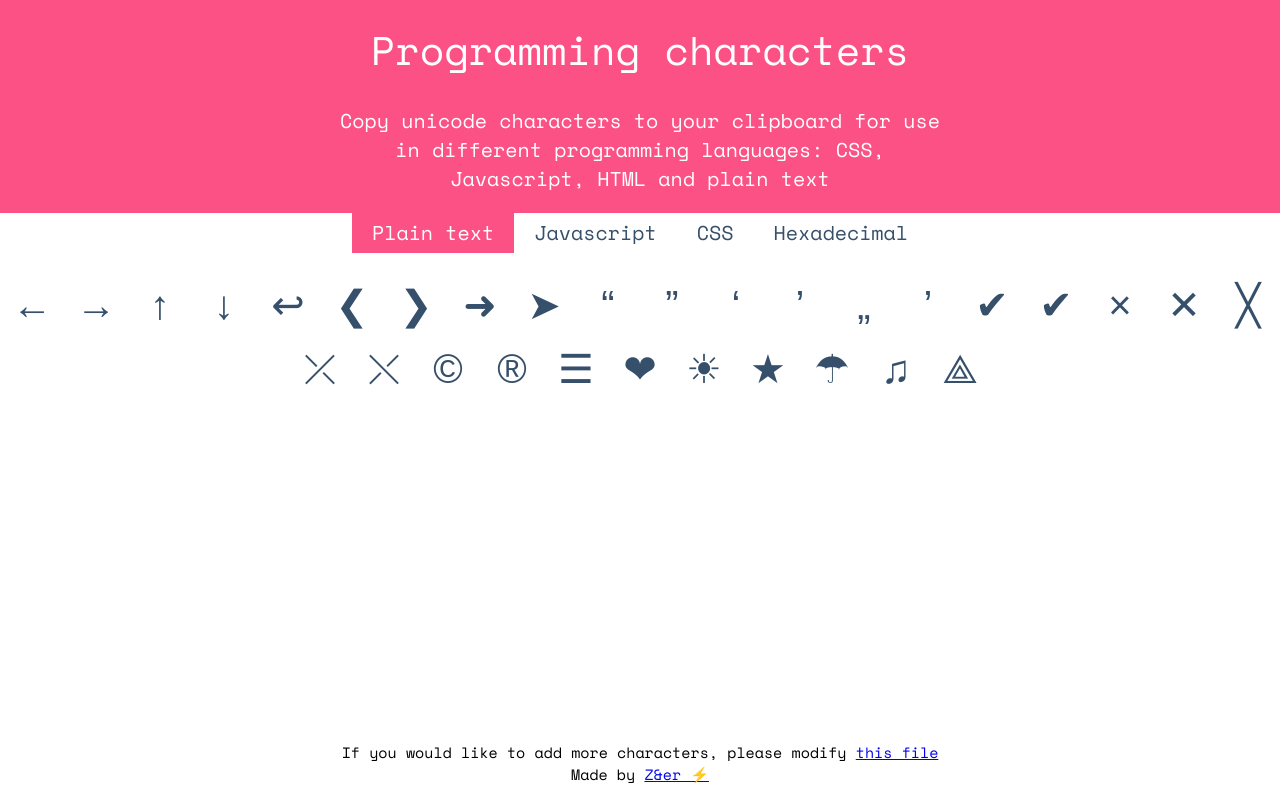
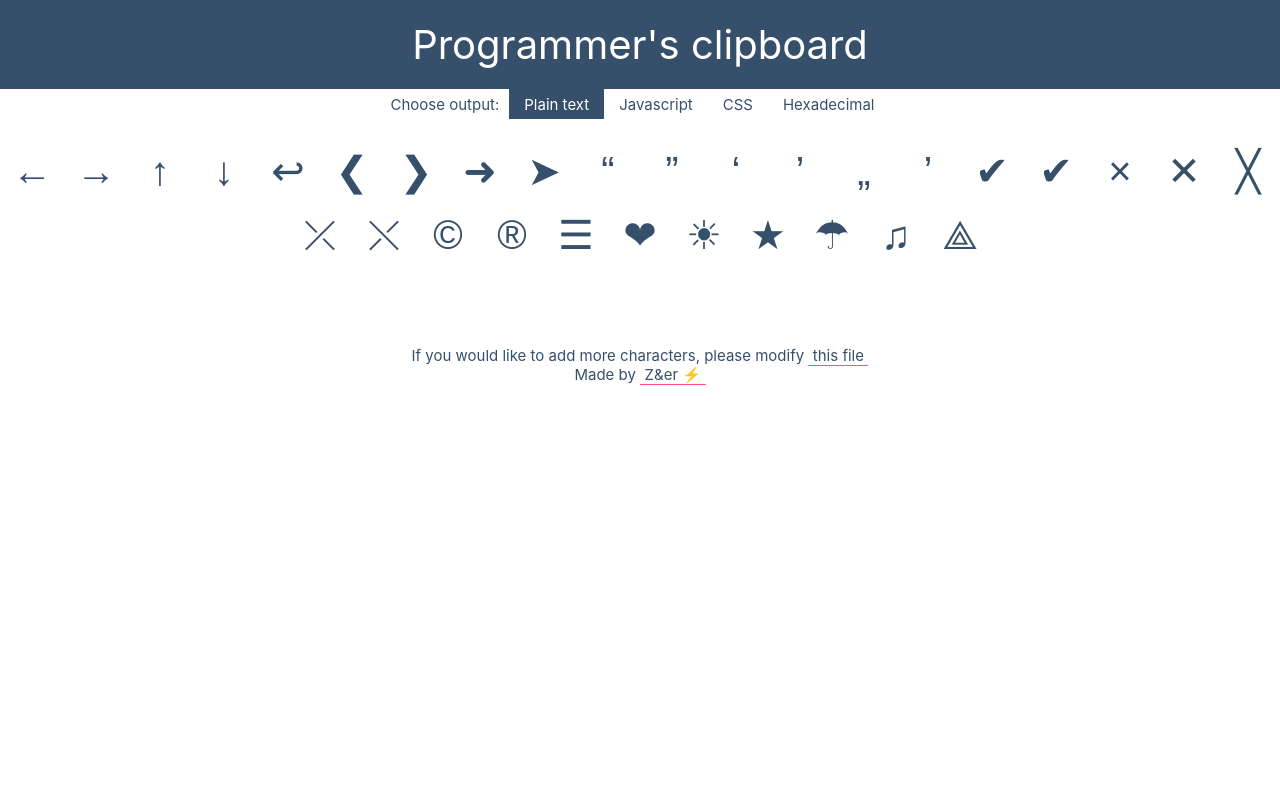
Before and after one commit to mrmartineau/programmers-clipboard, a React (Create React App) app: page / in a window 1280 px wide. Built offline with nearby package versions, Linux system fonts and the light colour scheme.

Commit message:
update styles and rename

```diff
--- a/public/index.html
+++ b/public/index.html
@@ -13,7 +13,7 @@
 			work correctly both with client-side routing and a non-root public URL.
 			Learn how to configure a non-root public URL by running `npm run build`.
 		-->
-		<title>Copy-paste-char</title>
+		<title>Programmer's clipboard</title>
 		<meta description="Copy unicode characters to your clipboard for use in different programming languages: CSS, Javascript, HTML and plain text">
 		<link href="https://fonts.googleapis.com/css?family=Space+Mono" rel="stylesheet">
 	</head>
--- a/src/App.css
+++ b/src/App.css
@@ -3,14 +3,14 @@
 }
 
 .App-header {
-  background-color: #fc5185;
+  background-color: #364f6b;
   padding: 20px;
   color: white;
 }
 
 .App-header h1 {
   font-weight: normal;
-  margin-top: 0;
+  margin: 0;
 }
 
 .App-header p {
--- a/src/App.js
+++ b/src/App.js
@@ -25,8 +25,7 @@ class App extends Component {
 		return (
 			<div className="App">
 				<div className="App-header">
-					<h1>Programming characters</h1>
-					<p>Copy unicode characters to your clipboard for use in different programming languages: CSS, Javascript, HTML and plain text</p>
+					<h1>Programmer's clipboard</h1>
 				</div>
 				<OutputChooser choice={this.state.choice} handleChoiceChange={this.handleChoiceChange} />
 				<div className="Chars">
--- a/src/Footer.css
+++ b/src/Footer.css
@@ -1,8 +1,4 @@
 .Footer {
-	position: fixed;
-	left: 0;
-	right: 0;
-	bottom: 0;
 	text-align: center;
 	background-color: rgba(255, 255, 255, 0.6);
 	padding: 1em;
@@ -13,3 +9,16 @@
 	max-width: 50em;
 	margin: 0 auto;
 }
+
+
+.Footer a {
+	color: #364f6b;
+	border-bottom: 1px solid #fc5185;
+	text-decoration: none;
+	padding-left: .3em;
+	padding-right: .3em;
+}
+
+.Footer a:hover {
+	border-bottom: 1px solid currentColor;
+}
--- a/src/OutputChooser.css
+++ b/src/OutputChooser.css
@@ -1,22 +1,25 @@
 .OutputChooser {
 	margin-bottom: 20px;
-	/*background-color: #f1f1f1;*/
+	font-size: 15px;
+}
+
+.OutputChooser-info {
+	display: inline-block;
+	margin-right: 10px;
 }
 
 .OutputChooser-label {
 	margin: 0;
-	/*background-color: #f1f1f1;*/
     display: inline-block;
     padding: 0.5em 1em;
     line-height: 1;
     cursor: pointer;
     transition: all 200ms ease-in-out;
-	color: #364f6b;
 }
 
 .OutputChooser-label:hover,
 .OutputChooser-label.is-active {
-	background-color: #fc5185;
+	background-color: #364f6b;
 	color: #fff;
 }
 
--- a/src/OutputChooser.js
+++ b/src/OutputChooser.js
@@ -22,6 +22,7 @@ class OutputChooser extends Component {
 
 		return (
 			<div className="OutputChooser">
+				<div className="OutputChooser-info">Choose output:</div>
 				{
 					inputs.map(([text, value], i) => (
 						<label className={`OutputChooser-label ${this.props.choice === value ? "is-active" : ""}`} key={ i }>
--- a/src/index.css
+++ b/src/index.css
@@ -1,6 +1,7 @@
 body {
   margin: 0;
   padding: 0 0 60px;
-  font-family: 'Space Mono', monospace;
+  font-family: -apple-system, BlinkMacSystemFont, "Segoe UI", Roboto, Oxygen, Ubuntu, Cantarell, "Fira Sans", "Droid Sans", "Helvetica Neue", sans-serif;
   font-size: 20px;
+  color: #364f6b;
 }
--- a/src/index.js
+++ b/src/index.js
@@ -2,6 +2,7 @@ import React from 'react';
 import ReactDOM from 'react-dom';
 import App from './App';
 import './index.css';
+import 'kickoff-welcome.js';
 
 ReactDOM.render(
   <App />,
```
